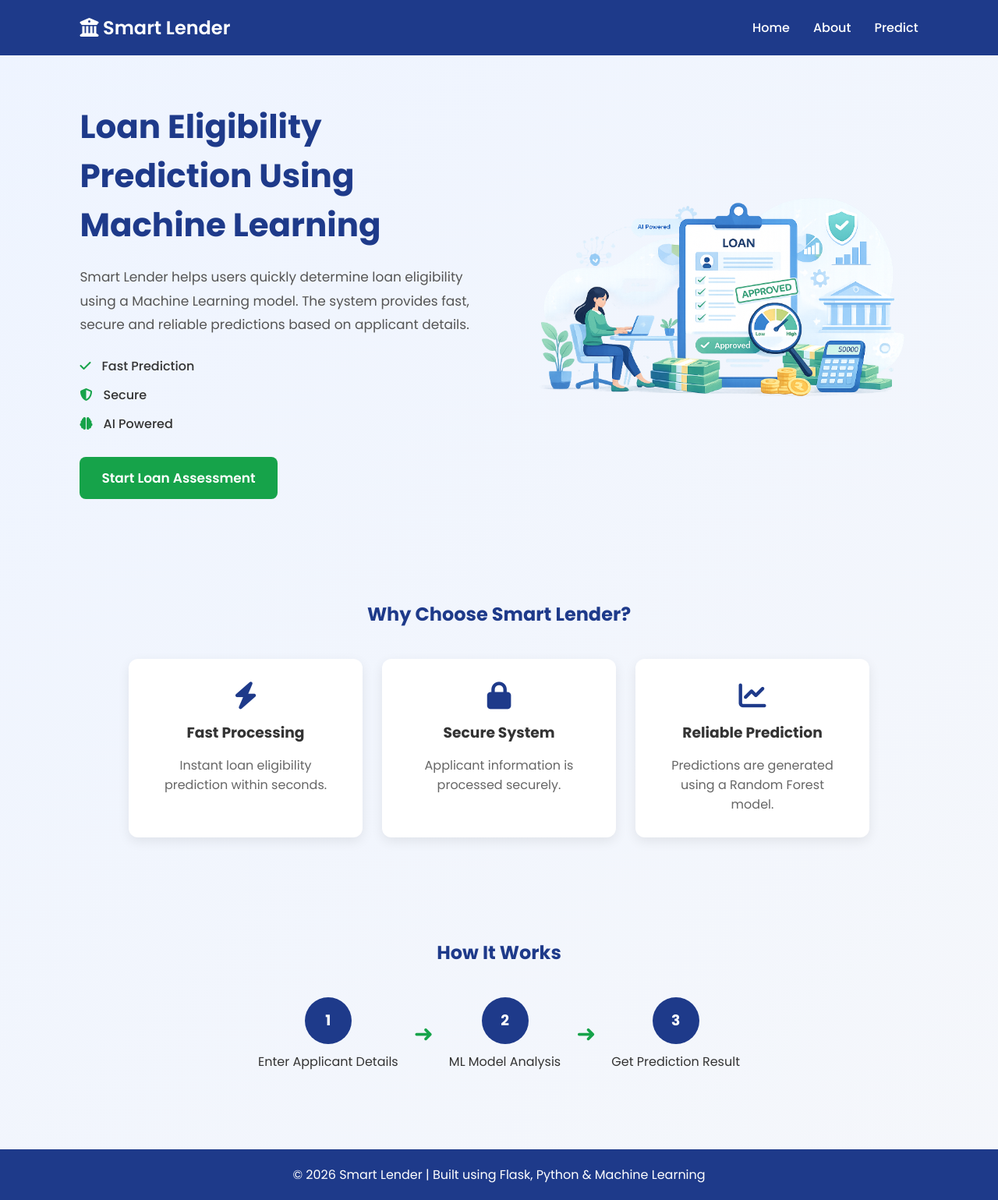
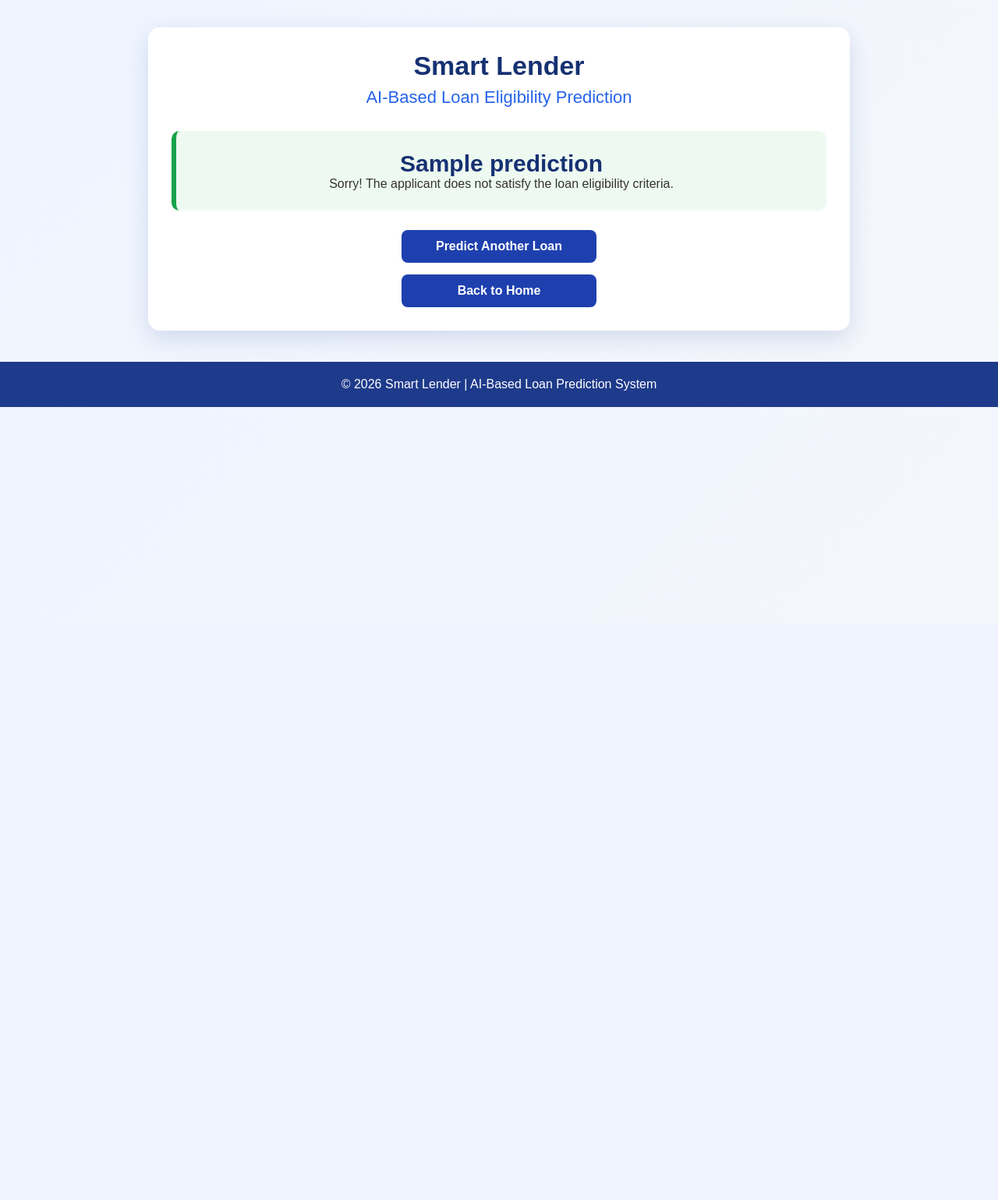
Before and after one commit to harshzxx/SmartLender-Loan-Prediction, a Flask app: template 5.Project Development Phase/Flask/templates/result.html in a window 1280 px wide. Shown: the whole page at 78% size. After the commit the page ends 522 px from the top, so only its background shows below. Run offline with Flask 3, Linux system fonts and the light colour scheme; the template is opened without the code that fills it: most values are stand-ins (such as "Sample title", 1, 10 or a date in 2020); parts of the project's set-up code (start-up, migrations or seed data) failed here and were passed over.

Commit message:
Add files via upload

```diff
--- a/5.Project Development Phase/Flask/templates/result.html
+++ b/5.Project Development Phase/Flask/templates/result.html
@@ -3,165 +3,40 @@
 <head>
     <meta charset="UTF-8">
     <meta name="viewport" content="width=device-width, initial-scale=1.0">
-    <title>Smart Lender | Home</title>
-
+    <title>Prediction Result | Smart Lender</title>
     <link rel="stylesheet" href="{{ url_for('static', filename='style.css') }}">
-
-    <!-- Google Font -->
-    <link href="https://fonts.googleapis.com/css2?family=Poppins:wght@300;400;500;600;700&display=swap" rel="stylesheet">
-
-    <!-- Font Awesome -->
-    <link rel="stylesheet"
-    href="https://cdnjs.cloudflare.com/ajax/libs/font-awesome/6.5.2/css/all.min.css">
 </head>
-
 <body>
 
-<nav>
-    <div class="logo">
-        <i class="fa-solid fa-building-columns"></i>
-        Smart Lender
+<div class="predict-container">
+
+    <h1>Smart Lender</h1>
+    <h2>AI-Based Loan Eligibility Prediction</h2>
+
+    <div class="result-box">
+        <h3>{{ prediction }}</h3>
+
+        <p>
+            {% if prediction == "Loan Approved" %}
+                Congratulations! The applicant satisfies the loan eligibility criteria.
+            {% else %}
+                Sorry! The applicant does not satisfy the loan eligibility criteria.
+            {% endif %}
+        </p>
     </div>
 
-    <ul>
-        <li><a href="/">Home</a></li>
-        <li><a href="#about">About</a></li>
-        <li><a href="/predict">Predict</a></li>
-    </ul>
-</nav>
+    <a href="/predict" class="btn-back">
+        Predict Another Loan
+    </a>
 
-<section class="hero">
-
-    <div class="hero-text">
-
-        <h1>Loan Eligibility Prediction Using Machine Learning</h1>
-
-        <p>
-            Smart Lender helps users quickly determine loan eligibility
-            using a Machine Learning model. The system provides
-            fast, secure and reliable predictions based on applicant details.
-        </p>
-
-        <div class="features">
-
-            <span><i class="fa-solid fa-check"></i> Fast Prediction</span>
-
-            <span><i class="fa-solid fa-shield-halved"></i> Secure</span>
-
-            <span><i class="fa-solid fa-brain"></i> AI Powered</span>
-
-        </div>
-
-        <a href="/predict" class="btn">
-            Start Loan Assessment
-        </a>
-
-    </div>
-
-    <div class="hero-image">
-
-        <img src="{{ url_for('static', filename='images/loan-illustration.png') }}" alt="Loan Illustration">
-
-    </div>
-
-</section>
-
-<section class="about" id="about">
-
-<h2>Why Choose Smart Lender?</h2>
-
-<div class="cards">
-
-<div class="card">
-
-<i class="fa-solid fa-bolt"></i>
-
-<h3>Fast Processing</h3>
-
-<p>
-Instant loan eligibility prediction within seconds.
-</p>
+    <a href="/" class="btn-back" style="margin-top:15px;">
+        Back to Home
+    </a>
 
 </div>
 
-<div class="card">
-
-<i class="fa-solid fa-lock"></i>
-
-<h3>Secure System</h3>
-
-<p>
-Applicant information is processed securely.
-</p>
-
-</div>
-
-<div class="card">
-
-<i class="fa-solid fa-chart-line"></i>
-
-<h3>Reliable Prediction</h3>
-
-<p>
-Predictions are generated using a Random Forest model.
-</p>
-
-</div>
-
-</div>
-
-</section>
-
-<section class="workflow">
-
-<h2>How It Works</h2>
-
-<div class="steps">
-
-<div>
-
-<h3>1</h3>
-
-<p>Enter Applicant Details</p>
-
-</div>
-
-<div class="arrow">
-➜
-</div>
-
-<div>
-
-<h3>2</h3>
-
-<p>ML Model Analysis</p>
-
-</div>
-
-<div class="arrow">
-➜
-</div>
-
-<div>
-
-<h3>3</h3>
-
-<p>Get Prediction Result</p>
-
-</div>
-
-</div>
-
-</section>
-
 <footer>
-
-<p>
-
-© 2026 Smart Lender | Built using Flask, Python & Machine Learning
-
-</p>
-
+    © 2026 Smart Lender | AI-Based Loan Prediction System
 </footer>
 
 </body>
```
